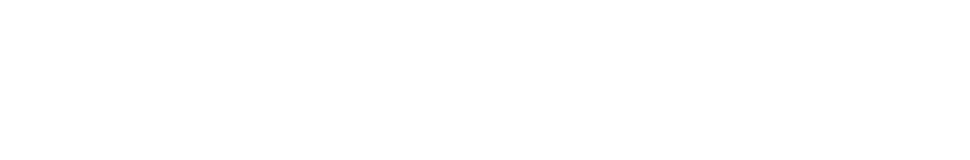
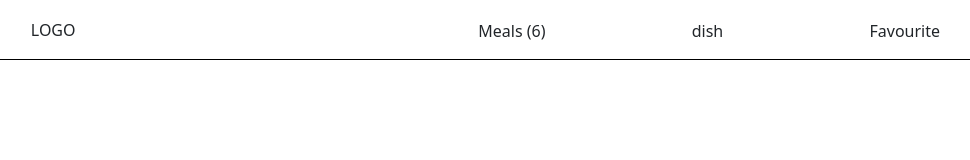
Before and after one commit to Kalunge/javascriptcapstone, a website built with webpack: page src/index.html in a window 1280 px wide. Shown: the whole page, without its empty margins (118-1088 px from the left). Built offline with nearby package versions, Linux system fonts and the light colour scheme.

Commit message:
Add header

```diff
--- a/src/index.html
+++ b/src/index.html
@@ -4,9 +4,25 @@
   <meta charset="UTF-8">
   <meta http-equiv="X-UA-Compatible" content="IE=edge">
   <meta name="viewport" content="width=device-width, initial-scale=1.0">
+  <link href="https://cdn.jsdelivr.net/npm/bootstrap@5.0.2/dist/css/bootstrap.min.css" rel="stylesheet" integrity="sha384-EVSTQN3/azprG1Anm3QDgpJLIm9Nao0Yz1ztcQTwFspd3yD65VohhpuuCOmLASjC" crossorigin="anonymous">
+
   <title>Movies</title>
 </head>
 <body>
+  <header>
+    <div class="logo">
+      LOGO
+    </div>
 
+    <ul>
+      <li>Meals (6)</li>
+      <li>dish</li>
+      <li>Favourite</li>
+    </ul>
+  </header>
+
+
+
+  <script src="https://cdn.jsdelivr.net/npm/bootstrap@5.0.2/dist/js/bootstrap.bundle.min.js" integrity="sha384-MrcW6ZMFYlzcLA8Nl+NtUVF0sA7MsXsP1UyJoMp4YLEuNSfAP+JcXn/tWtIaxVXM" crossorigin="anonymous"></script>
 </body>
 </html>
--- a/src/styles.css
+++ b/src/styles.css
@@ -0,0 +1,25 @@
+*{
+    margin: 0;
+    padding: 0;
+}
+
+header {
+    width: 100vw;
+    justify-content: space-around;
+    align-items: center;
+    height: 60px;
+    display: flex;
+    border-bottom: 1px solid black;
+}
+
+ul {
+    display: flex;
+    margin-top: 1.5%;
+    justify-content: space-around;
+    width: 50%;
+    align-items: center;
+}
+
+li {
+    list-style: none;
+}
```
Also changed, not shown: 1 other file.
